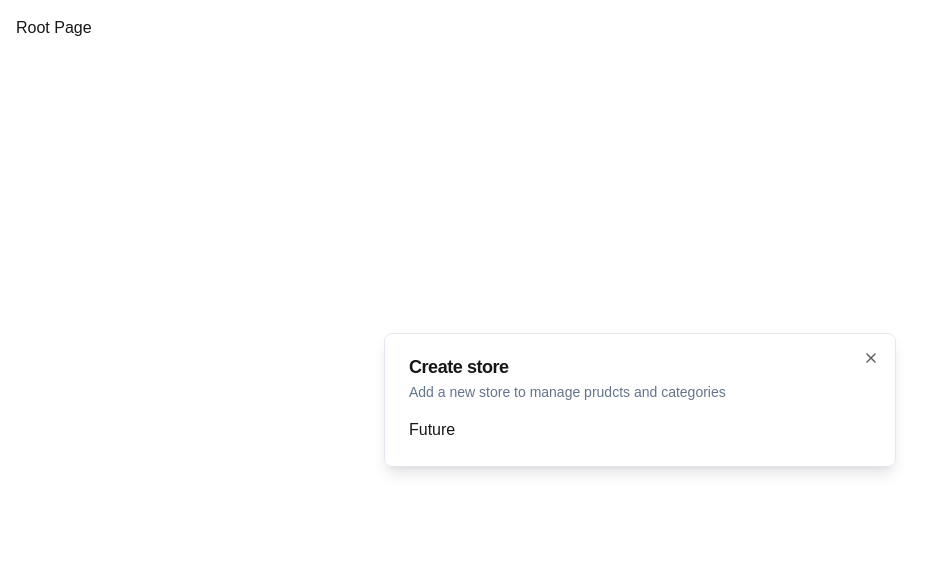
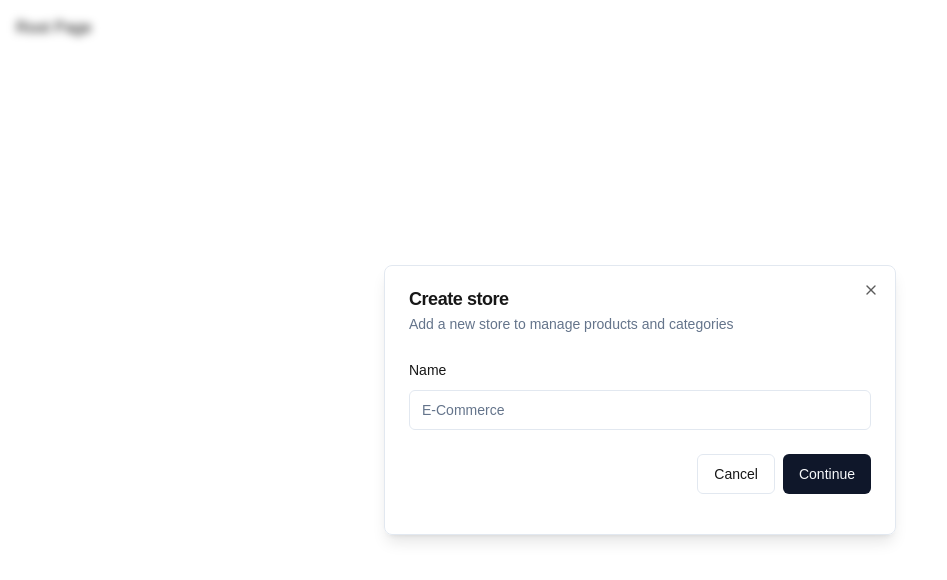
Before and after one commit to MaorSaadia/ecommerce-admin, a Next.js app: page / in a window 1280 px wide. Shown: the top 580 px of the page, without its empty margins (0-947 px from the left). Built offline with nearby package versions, Linux system fonts and the light colour scheme.

Commit message:
working on add store Form components

```diff
--- a/components/modals/store-modal.tsx
+++ b/components/modals/store-modal.tsx
@@ -1,19 +1,74 @@
 "use client";
+
+import * as z from "zod";
+import { useForm } from "react-hook-form";
+import { zodResolver } from "@hookform/resolvers/zod";
 
 import { useStoreModal } from "@/hooks/use-store-modal";
 import { Modal } from "@/components/ui/modal";
+import {
+  Form,
+  FormControl,
+  FormField,
+  FormItem,
+  FormLabel,
+  FormMessage,
+} from "@/components/ui/form";
+import { Input } from "@/components/ui/input";
+import { Button } from "@/components/ui/button";
+
+const formSchema = z.object({
+  name: z.string().min(1),
+});
 
 export const StoreModal = () => {
   const storeModal = useStoreModal();
 
+  const form = useForm<z.infer<typeof formSchema>>({
+    resolver: zodResolver(formSchema),
+    defaultValues: {
+      name: "",
+    },
+  });
+
+  const onSubmit = async (values: z.infer<typeof formSchema>) => {
+    console.log(values);
+  };
+
   return (
     <Modal
       title="Create store"
-      description="Add a new store to manage prudcts and categories"
+      description="Add a new store to manage products and categories"
       isOpen={storeModal.isOpen}
       onClose={storeModal.onClose}
     >
-      Future
+      <div>
+        <div className="space-y-4 py-2 pb-4">
+          <Form {...form}>
+            <form onSubmit={form.handleSubmit(onSubmit)}>
+              <FormField
+                control={form.control}
+                name="name"
+                render={({ field }) => (
+                  <FormItem>
+                    <FormLabel>Name</FormLabel>
+                    <FormControl>
+                      <Input placeholder="E-Commerce" {...field} />
+                    </FormControl>
+                    <FormMessage />
+                  </FormItem>
+                )}
+              />
+              <div className="pt-6 space-x-2 flex items-center justify-end w-full">
+                <Button variant="outline" onClick={storeModal.onClose}>
+                  Cancel
+                </Button>
+                <Button type="submit">Continue</Button>
+              </div>
+            </form>
+          </Form>
+        </div>
+      </div>
     </Modal>
   );
 };
--- a/components/ui/dialog.tsx
+++ b/components/ui/dialog.tsx
@@ -21,7 +21,7 @@
   <DialogPrimitive.Overlay
     ref={ref}
     className={cn(
-      "fixed inset-0 z-50 bg-background/80  data-[state=open]:animate-in data-[state=closed]:animate-out data-[state=closed]:fade-out-0 data-[state=open]:fade-in-0",
+      "fixed inset-0 z-50 bg-background/80 backdrop-blur-sm data-[state=open]:animate-in data-[state=closed]:animate-out data-[state=closed]:fade-out-0 data-[state=open]:fade-in-0",
       className
     )}
     {...props}
--- /dev/null
+++ b/components/ui/form.tsx
@@ -0,0 +1,178 @@
+"use client"
+
+import * as React from "react"
+import * as LabelPrimitive from "@radix-ui/react-label"
+import { Slot } from "@radix-ui/react-slot"
+import {
+  Controller,
+  ControllerProps,
+  FieldPath,
+  FieldValues,
+  FormProvider,
+  useFormContext,
+} from "react-hook-form"
+
+import { cn } from "@/lib/utils"
+import { Label } from "@/components/ui/label"
+
+const Form = FormProvider
+
+type FormFieldContextValue<
+  TFieldValues extends FieldValues = FieldValues,
+  TName extends FieldPath<TFieldValues> = FieldPath<TFieldValues>
+> = {
+  name: TName
+}
+
+const FormFieldContext = React.createContext<FormFieldContextValue>(
+  {} as FormFieldContextValue
+)
+
+const FormField = <
+  TFieldValues extends FieldValues = FieldValues,
+  TName extends FieldPath<TFieldValues> = FieldPath<TFieldValues>
+>({
+  ...props
+}: ControllerProps<TFieldValues, TName>) => {
+  return (
+    <FormFieldContext.Provider value={{ name: props.name }}>
+      <Controller {...props} />
+    </FormFieldContext.Provider>
+  )
+}
+
+const useFormField = () => {
+  const fieldContext = React.useContext(FormFieldContext)
+  const itemContext = React.useContext(FormItemContext)
+  const { getFieldState, formState } = useFormContext()
+
+  const fieldState = getFieldState(fieldContext.name, formState)
+
+  if (!fieldContext) {
+    throw new Error("useFormField should be used within <FormField>")
+  }
+
+  const { id } = itemContext
+
+  return {
+    id,
+    name: fieldContext.name,
+    formItemId: `${id}-form-item`,
+    formDescriptionId: `${id}-form-item-description`,
+    formMessageId: `${id}-form-item-message`,
+    ...fieldState,
+  }
+}
+
+type FormItemContextValue = {
+  id: string
+}
+
+const FormItemContext = React.createContext<FormItemContextValue>(
+  {} as FormItemContextValue
+)
+
+const FormItem = React.forwardRef<
+  HTMLDivElement,
+  React.HTMLAttributes<HTMLDivElement>
+>(({ className, ...props }, ref) => {
+  const id = React.useId()
+
+  return (
+    <FormItemContext.Provider value={{ id }}>
+      <div ref={ref} className={cn("space-y-2", className)} {...props} />
+    </FormItemContext.Provider>
+  )
+})
+FormItem.displayName = "FormItem"
+
+const FormLabel = React.forwardRef<
+  React.ElementRef<typeof LabelPrimitive.Root>,
+  React.ComponentPropsWithoutRef<typeof LabelPrimitive.Root>
+>(({ className, ...props }, ref) => {
+  const { error, formItemId } = useFormField()
+
+  return (
+    <Label
+      ref={ref}
+      className={cn(error && "text-destructive", className)}
+      htmlFor={formItemId}
+      {...props}
+    />
+  )
+})
+FormLabel.displayName = "FormLabel"
+
+const FormControl = React.forwardRef<
+  React.ElementRef<typeof Slot>,
+  React.ComponentPropsWithoutRef<typeof Slot>
+>(({ ...props }, ref) => {
+  const { error, formItemId, formDescriptionId, formMessageId } = useFormField()
+
+  return (
+    <Slot
+      ref={ref}
+      id={formItemId}
+      aria-describedby={
+        !error
+          ? `${formDescriptionId}`
+          : `${formDescriptionId} ${formMessageId}`
+      }
+      aria-invalid={!!error}
+      {...props}
+    />
+  )
+})
+FormControl.displayName = "FormControl"
+
+const FormDescription = React.forwardRef<
+  HTMLParagraphElement,
+  React.HTMLAttributes<HTMLParagraphElement>
+>(({ className, ...props }, ref) => {
+  const { formDescriptionId } = useFormField()
+
+  return (
+    <p
+      ref={ref}
+      id={formDescriptionId}
+      className={cn("text-sm text-muted-foreground", className)}
+      {...props}
+    />
+  )
+})
+FormDescription.displayName = "FormDescription"
+
+const FormMessage = React.forwardRef<
+  HTMLParagraphElement,
+  React.HTMLAttributes<HTMLParagraphElement>
+>(({ className, children, ...props }, ref) => {
+  const { error, formMessageId } = useFormField()
+  const body = error ? String(error?.message) : children
+
+  if (!body) {
+    return null
+  }
+
+  return (
+    <p
+      ref={ref}
+      id={formMessageId}
+      className={cn("text-sm font-medium text-destructive", className)}
+      {...props}
+    >
+      {body}
+    </p>
+  )
+})
+FormMessage.displayName = "FormMessage"
+
+export {
+  useFormField,
+  Form,
+  FormItem,
+  FormLabel,
+  FormControl,
+  FormDescription,
+  FormMessage,
+  FormField,
+}
--- /dev/null
+++ b/components/ui/input.tsx
@@ -0,0 +1,25 @@
+import * as React from "react"
+
+import { cn } from "@/lib/utils"
+
+export interface InputProps
+  extends React.InputHTMLAttributes<HTMLInputElement> {}
+
+const Input = React.forwardRef<HTMLInputElement, InputProps>(
+  ({ className, type, ...props }, ref) => {
+    return (
+      <input
+        type={type}
+        className={cn(
+          "flex h-10 w-full rounded-md border border-input bg-background px-3 py-2 text-sm ring-offset-background file:border-0 file:bg-transparent file:text-sm file:font-medium placeholder:text-muted-foreground focus-visible:outline-none focus-visible:ring-2 focus-visible:ring-ring focus-visible:ring-offset-2 disabled:cursor-not-allowed disabled:opacity-50",
+          className
+        )}
+        ref={ref}
+        {...props}
+      />
+    )
+  }
+)
+Input.displayName = "Input"
+
+export { Input }
--- /dev/null
+++ b/components/ui/label.tsx
@@ -0,0 +1,26 @@
+"use client"
+
+import * as React from "react"
+import * as LabelPrimitive from "@radix-ui/react-label"
+import { cva, type VariantProps } from "class-variance-authority"
+
+import { cn } from "@/lib/utils"
+
+const labelVariants = cva(
+  "text-sm font-medium leading-none peer-disabled:cursor-not-allowed peer-disabled:opacity-70"
+)
+
+const Label = React.forwardRef<
+  React.ElementRef<typeof LabelPrimitive.Root>,
+  React.ComponentPropsWithoutRef<typeof LabelPrimitive.Root> &
+    VariantProps<typeof labelVariants>
+>(({ className, ...props }, ref) => (
+  <LabelPrimitive.Root
+    ref={ref}
+    className={cn(labelVariants(), className)}
+    {...props}
+  />
+))
+Label.displayName = LabelPrimitive.Root.displayName
+
+export { Label }
--- a/package.json
+++ b/package.json
@@ -10,7 +10,9 @@
   },
   "dependencies": {
     "@clerk/nextjs": "^5.4.1",
+    "@hookform/resolvers": "^3.9.0",
     "@radix-ui/react-dialog": "^1.1.1",
+    "@radix-ui/react-label": "^2.1.0",
     "@radix-ui/react-slot": "^1.1.0",
     "class-variance-authority": "^0.7.0",
     "clsx": "^2.1.1",
@@ -18,8 +20,10 @@
     "next": "14.2.8",
     "react": "^18",
     "react-dom": "^18",
+    "react-hook-form": "^7.53.0",
     "tailwind-merge": "^2.5.2",
     "tailwindcss-animate": "^1.0.7",
+    "zod": "^3.23.8",
     "zustand": "^4.5.5"
   },
   "devDependencies": {
```
Also changed, not shown: 1 other file (tests, documents, lock files or other folders).
